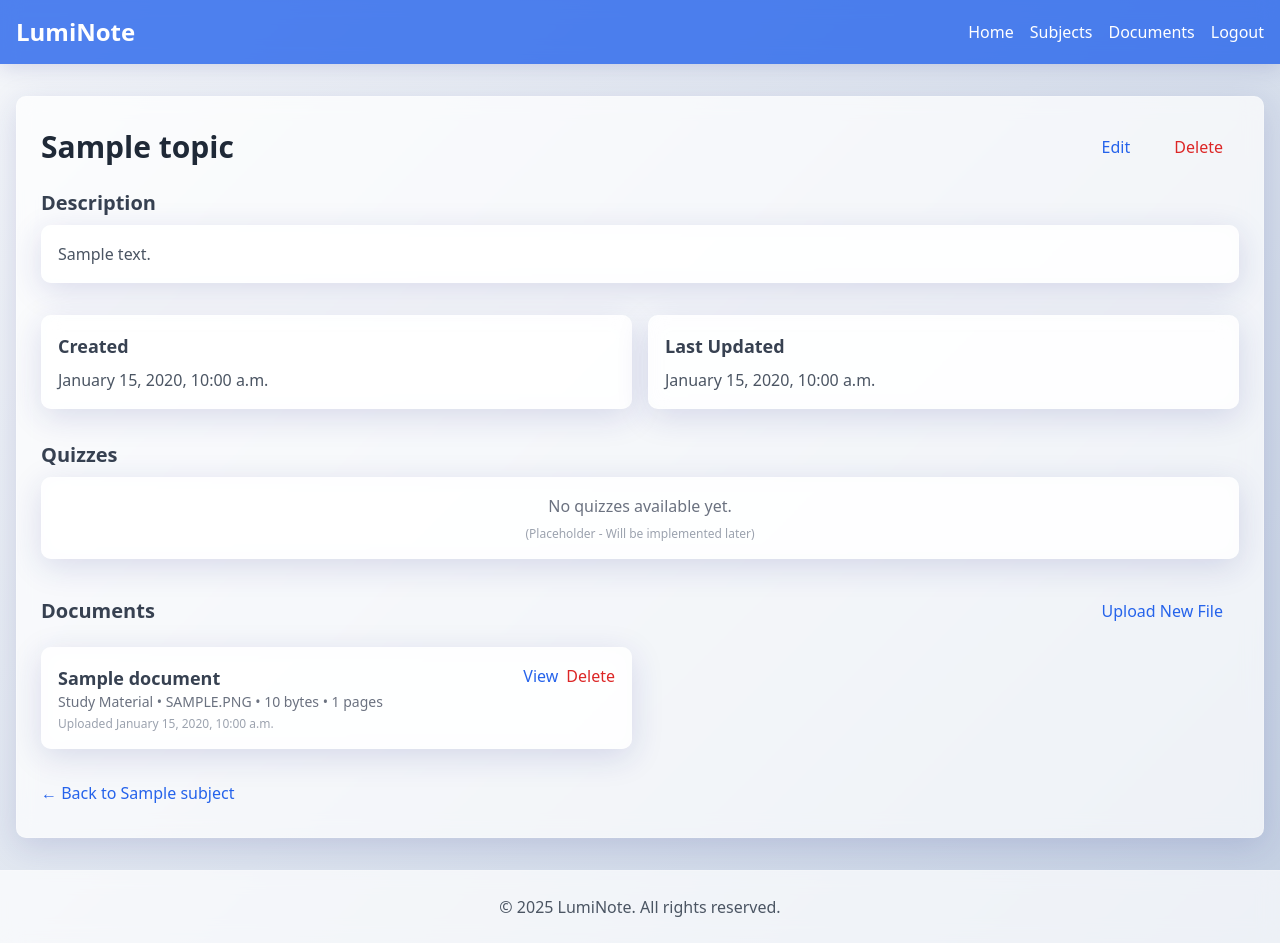
After one commit to sk4ndal-commits/luminote, a Django app: page /subjects/topics/1/ in a window 1280 px wide. The commit adds this page. Run offline with Django 5.2, Linux system fonts and the light colour scheme; a user stored in the database is signed in; tables that the repository leaves empty hold one stand-in row (values such as "Sample post"); some libraries are stand-ins or nearby versions.

Commit message:
Refactor Topics and Documents system
Includes:
- Enforces `topic` as a required field in `Document` model, updating logic and default values
- Adds a data migration to create default Topics and assign unlinked Documents
- Introduces `TopicDetailView` for managing individual Topics
- Revamps templates for better Topic and Document organization with new views
- Updates URL patterns to support new Topic and Document functionalities
- Removes general document handling in Subject view while enhancing Topic-context management
- Improves file path generation in `Document` model for better structure

```diff
--- a/subjects/forms.py
+++ b/subjects/forms.py
@@ -75,10 +75,11 @@ class DocumentForm(forms.ModelForm):
         # Filter topics by subject if subject is provided
         if self.subject:
             self.fields['topic'].queryset = Topic.objects.filter(subject=self.subject)
-            self.fields['topic'].empty_label = _('No topic (general material)')
         else:
             self.fields['topic'].queryset = Topic.objects.none()
-            self.fields['topic'].required = False
+
+        # Topic is always required
+        self.fields['topic'].required = True
 
     def clean_file(self):
         """
--- a/subjects/models.py
+++ b/subjects/models.py
@@ -59,8 +59,7 @@ def document_file_path(instance, filename):
     Generate file path for new document.
     Format: documents/user_id/subject_id/topic_id/filename
     """
-    topic_part = f"{instance.topic.id}/" if instance.topic else ""
-    return f'documents/{instance.subject.user.id}/{instance.subject.id}/{topic_part}{filename}'
+    return f'documents/{instance.subject.user.id}/{instance.subject.id}/{instance.topic.id}/{filename}'
 
 
 class Document(models.Model):
@@ -80,11 +79,9 @@ class Document(models.Model):
     )
     topic = models.ForeignKey(
         Topic,
-        on_delete=models.SET_NULL,
+        on_delete=models.CASCADE,
         related_name='documents',
-        verbose_name=_('topic'),
-        null=True,
-        blank=True
+        verbose_name=_('topic')
     )
     title = models.CharField(_('title'), max_length=255)
     document_type = models.CharField(
--- a/subjects/urls.py
+++ b/subjects/urls.py
@@ -10,8 +10,10 @@ urlpatterns = [
 
     # Topic URLs
     path('<int:subject_pk>/topics/create/', views.TopicCreateView.as_view(), name='topic_create'),
+    path('topics/<int:pk>/', views.TopicDetailView.as_view(), name='topic_detail'),
     path('topics/<int:pk>/update/', views.TopicUpdateView.as_view(), name='topic_update'),
     path('topics/<int:pk>/delete/', views.TopicDeleteView.as_view(), name='topic_delete'),
+    path('topics/<int:topic_pk>/documents/upload/', views.DocumentUploadForTopicView.as_view(), name='topic_document_upload'),
 
     # Document URLs
     path('documents/', views.DocumentListView.as_view(), name='document_list'),
--- a/subjects/views.py
+++ b/subjects/views.py
@@ -42,22 +42,10 @@ class SubjectDetailView(LoginRequiredMixin, UserPassesTestMixin, DetailView):
 
     def get_context_data(self, **kwargs):
         """
-        Add documents and topics to context.
+        Add topics to context.
         """
         context = super().get_context_data(**kwargs)
         context['topics'] = self.object.topics.all().order_by('name')
-
-        # Get documents without a topic
-        context['general_documents'] = self.object.documents.filter(topic__isnull=True).order_by('-uploaded_at')
-
-        # Get documents organized by topic
-        topic_documents = {}
-        for topic in context['topics']:
-            topic_documents[topic.id] = topic.documents.all().order_by('-uploaded_at')
-        context['topic_documents'] = topic_documents
-
-        # Keep the original documents list for backward compatibility
-        context['documents'] = self.object.documents.all().order_by('-uploaded_at')
         return context
 
 class SubjectCreateView(LoginRequiredMixin, CreateView):
@@ -453,3 +441,81 @@ class DocumentUploadFromListView(LoginRequiredMixin, CreateView):
 
         messages.success(self.request, _('Document uploaded successfully.'))
         return super().form_valid(form)
+
+
+class TopicDetailView(LoginRequiredMixin, UserPassesTestMixin, DetailView):
+    """
+    View for displaying details of a specific topic.
+    """
+    model = Topic
+    template_name = 'subjects/topic_detail.html'
+    context_object_name = 'topic'
+
+    def test_func(self):
+        """
+        Ensure the topic belongs to the current user.
+        """
+        topic = self.get_object()
+        return topic.subject.user == self.request.user
+
+    def get_context_data(self, **kwargs):
+        """
+        Add documents to context.
+        """
+        context = super().get_context_data(**kwargs)
+        context['documents'] = self.object.documents.all().order_by('-uploaded_at')
+        return context
+
+
+class DocumentUploadForTopicView(LoginRequiredMixin, UserPassesTestMixin, CreateView):
+    """
+    View for uploading documents to a topic.
+    """
+    model = Document
+    form_class = DocumentForm
+    template_name = 'subjects/document_form.html'
+
+    def setup(self, request, *args, **kwargs):
+        """
+        Set up the view with the topic.
+        """
+        super().setup(request, *args, **kwargs)
+        self.topic = get_object_or_404(Topic, pk=kwargs.get('topic_pk'))
+
+    def test_func(self):
+        """
+        Ensure the topic belongs to the current user.
+        """
+        return self.topic.subject.user == self.request.user
+
+    def get_form_kwargs(self):
+        """
+        Pass the subject to the form.
+        """
+        kwargs = super().get_form_kwargs()
+        kwargs['subject'] = self.topic.subject
+        return kwargs
+
+    def get_context_data(self, **kwargs):
+        """
+        Add topic and subject to context.
+        """
+        context = super().get_context_data(**kwargs)
+        context['topic'] = self.topic
+        context['subject'] = self.topic.subject
+        return context
+
+    def get_success_url(self):
+        """
+        Return to the topic detail page.
+        """
+        return reverse('topic_detail', kwargs={'pk': self.topic.pk})
+
+    def form_valid(self, form):
+        """
+        Set the topic and subject, then display a success message.
+        """
+        form.instance.topic = self.topic
+        form.instance.subject = self.topic.subject
+        messages.success(self.request, _('Document uploaded successfully.'))
+        return super().form_valid(form)
--- /dev/null
+++ b/templates/subjects/topic_detail.html
@@ -0,0 +1,100 @@
+{% extends 'base.html' %}
+{% load custom_filters %}
+
+{% block title %}{{ topic.name }} - {{ topic.subject.name }} - LumiNote{% endblock %}
+
+{% block content %}
+<div class="glass-card overflow-hidden">
+    <div class="px-6 py-8">
+        <div class="flex justify-between items-center mb-6">
+            <h1 class="text-3xl font-bold text-gray-800">{{ topic.name }}</h1>
+            <div class="space-x-2">
+                <a href="{% url 'topic_update' topic.pk %}" class="px-4 py-2 glass-button">
+                    Edit
+                </a>
+                <a href="{% url 'topic_delete' topic.pk %}" class="px-4 py-2 glass-button text-red-600">
+                    Delete
+                </a>
+            </div>
+        </div>
+
+        <div class="mb-8">
+            <h2 class="text-xl font-semibold text-gray-700 mb-2">Description</h2>
+            <div class="glass-card p-4">
+                <p class="text-gray-600 whitespace-pre-line">{{ topic.description|default:"No description provided." }}</p>
+            </div>
+        </div>
+
+        <div class="grid grid-cols-1 md:grid-cols-2 gap-4 mb-8">
+            <div class="glass-card p-4">
+                <h2 class="text-lg font-semibold text-gray-700 mb-2">Created</h2>
+                <p class="text-gray-600">{{ topic.created_at|date:"F j, Y, g:i a" }}</p>
+            </div>
+            <div class="glass-card p-4">
+                <h2 class="text-lg font-semibold text-gray-700 mb-2">Last Updated</h2>
+                <p class="text-gray-600">{{ topic.updated_at|date:"F j, Y, g:i a" }}</p>
+            </div>
+        </div>
+
+        <!-- Quizzes Section (Placeholder) -->
+        <div class="mb-8">
+            <h2 class="text-xl font-semibold text-gray-700 mb-2">Quizzes</h2>
+            <div class="glass-card p-4 text-center">
+                <p class="text-gray-500">No quizzes available yet.</p>
+                <p class="text-xs text-gray-400 mt-2">(Placeholder - Will be implemented later)</p>
+            </div>
+        </div>
+
+        <!-- Documents Section -->
+        <div class="mb-8">
+            <div class="flex justify-between items-center mb-4">
+                <h2 class="text-xl font-semibold text-gray-700">Documents</h2>
+                <a href="{% url 'topic_document_upload' topic.pk %}" class="px-4 py-2 glass-button">
+                    Upload New File
+                </a>
+            </div>
+
+            {% if documents %}
+                <div class="grid grid-cols-1 md:grid-cols-2 gap-4">
+                    {% for document in documents %}
+                        <div class="glass-card p-4">
+                            <div class="flex justify-between items-start">
+                                <div>
+                                    <h3 class="text-lg font-semibold text-gray-700">{{ document.title }}</h3>
+                                    <p class="text-sm text-gray-500">
+                                        {{ document.get_document_type_display }} •
+                                        {{ document.file_type|upper }} •
+                                        {{ document.file_size|filesizeformat }}
+                                        {% if document.page_count %} • {{ document.page_count }} pages{% endif %}
+                                    </p>
+                                    <p class="text-xs text-gray-400 mt-1">
+                                        Uploaded {{ document.uploaded_at|date:"F j, Y, g:i a" }}
+                                    </p>
+                                </div>
+                                <div class="flex space-x-2">
+                                    <a href="{{ document.file.url }}" class="text-primary-600 hover:text-primary-800" target="_blank">
+                                        View
+                                    </a>
+                                    <a href="{% url 'document_delete' document.pk %}" class="text-red-600 hover:text-red-800">
+                                        Delete
+                                    </a>
+                                </div>
+                            </div>
+                        </div>
+                    {% endfor %}
+                </div>
+            {% else %}
+                <div class="glass-card p-4 text-center">
+                    <p class="text-gray-500">No documents uploaded yet.</p>
+                </div>
+            {% endif %}
+        </div>
+
+        <div class="flex justify-between">
+            <a href="{% url 'subject_detail' topic.subject.pk %}" class="text-primary-600 transition">
+                &larr; Back to {{ topic.subject.name }}
+            </a>
+        </div>
+    </div>
+</div>
+{% endblock %}
```
Also changed, not shown: templates/subjects/subject_detail.html (+24 -107 lines), subjects/migrations/0006_alter_document_topic.py (added), subjects/migrations/0007_auto_20250617_1651.py (added).
